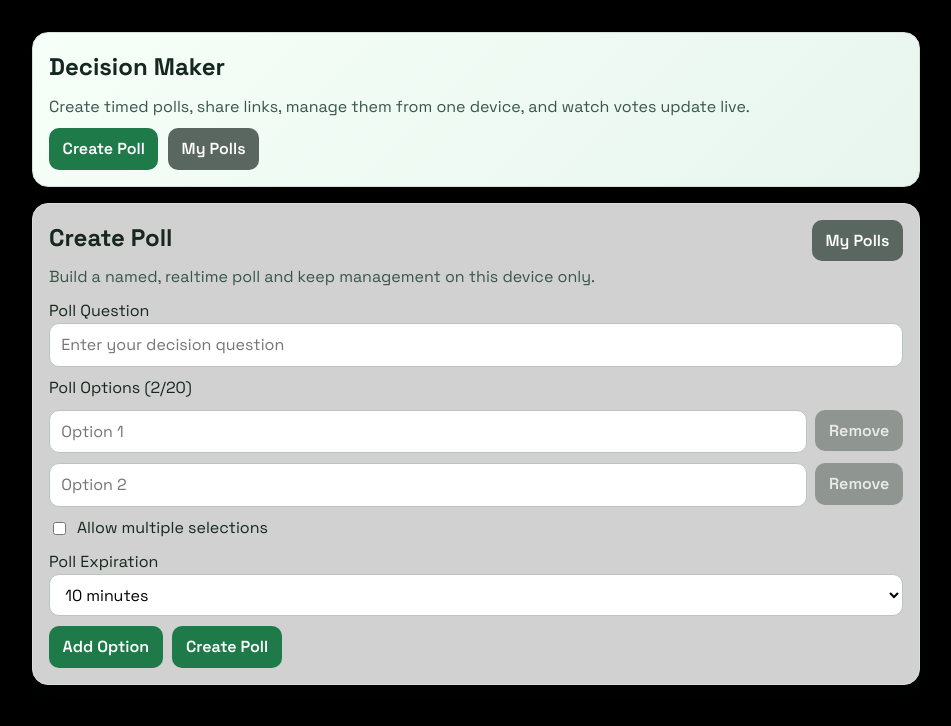
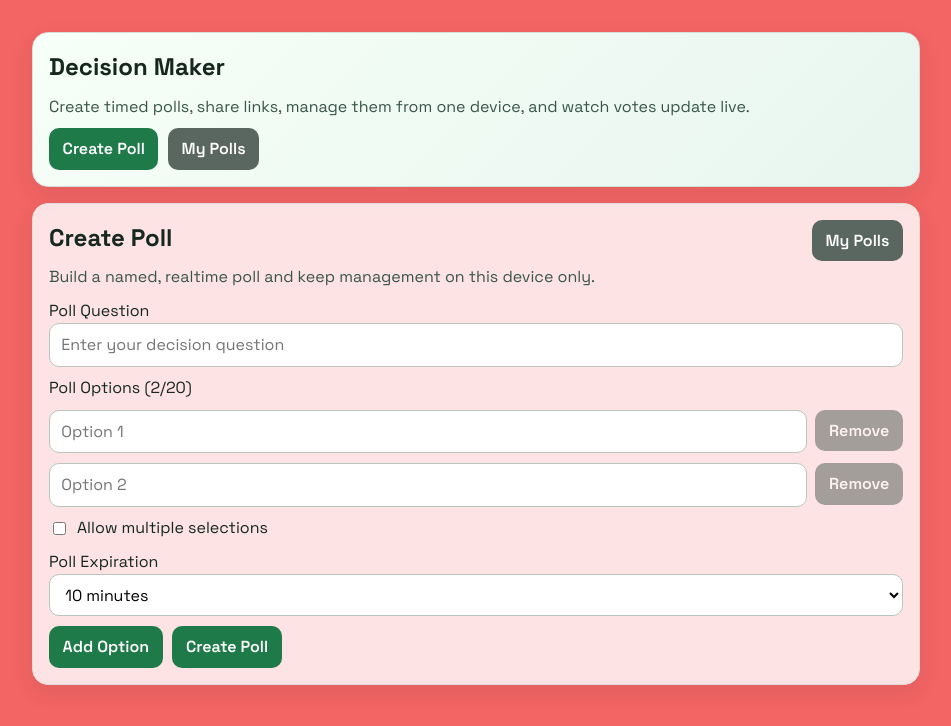
Before and after one commit to VivekNandimandalam/Decision-Maker, a React (Vite) app in the folder frontend/: page / in a window 1280 px wide. Shown: the top 726 px of the page, without its empty margins (164-1115 px from the left). Built offline with nearby package versions, Linux system fonts and the light colour scheme.

Commit message:
colour-change

```diff
--- a/frontend/src/index.css
+++ b/frontend/src/index.css
@@ -19,7 +19,7 @@ body {
   margin: 0;
   min-width: 320px;
   min-height: 100vh;
-  background: #000000;
+  background: #f36464;
 }
 
 a {
```
